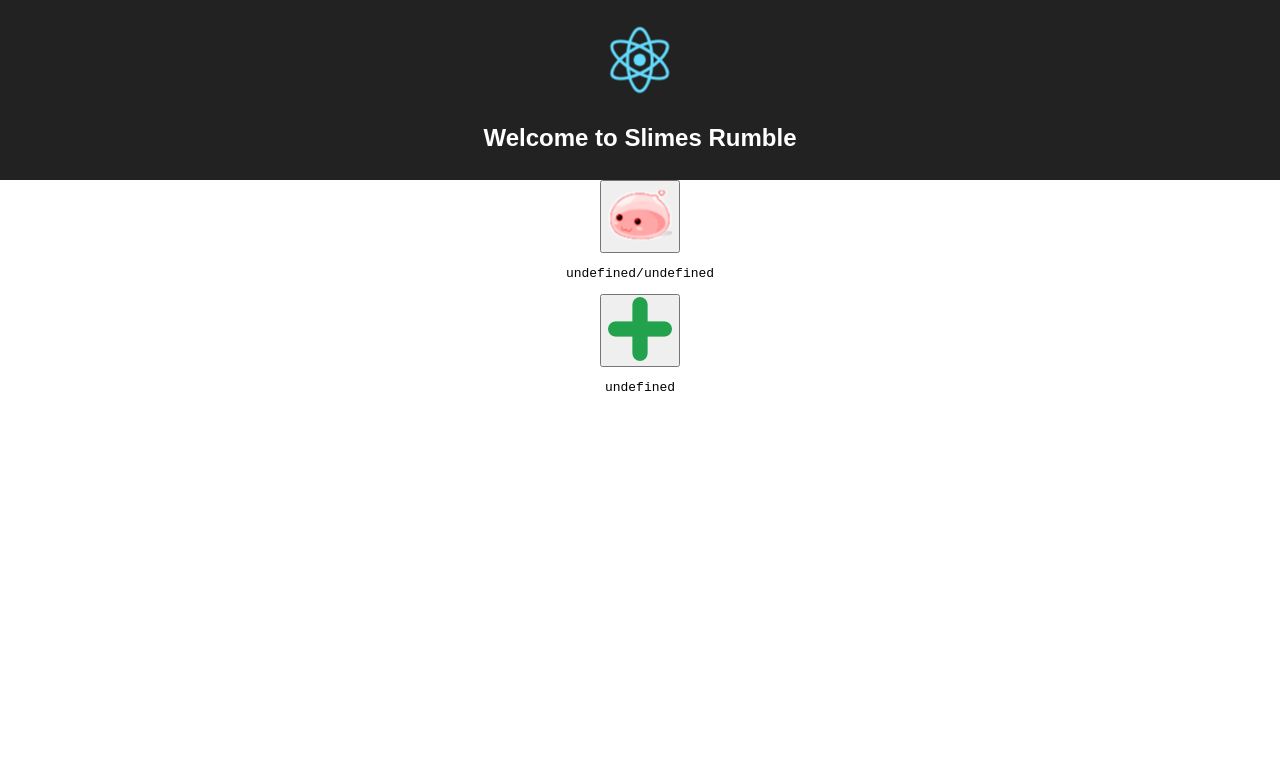
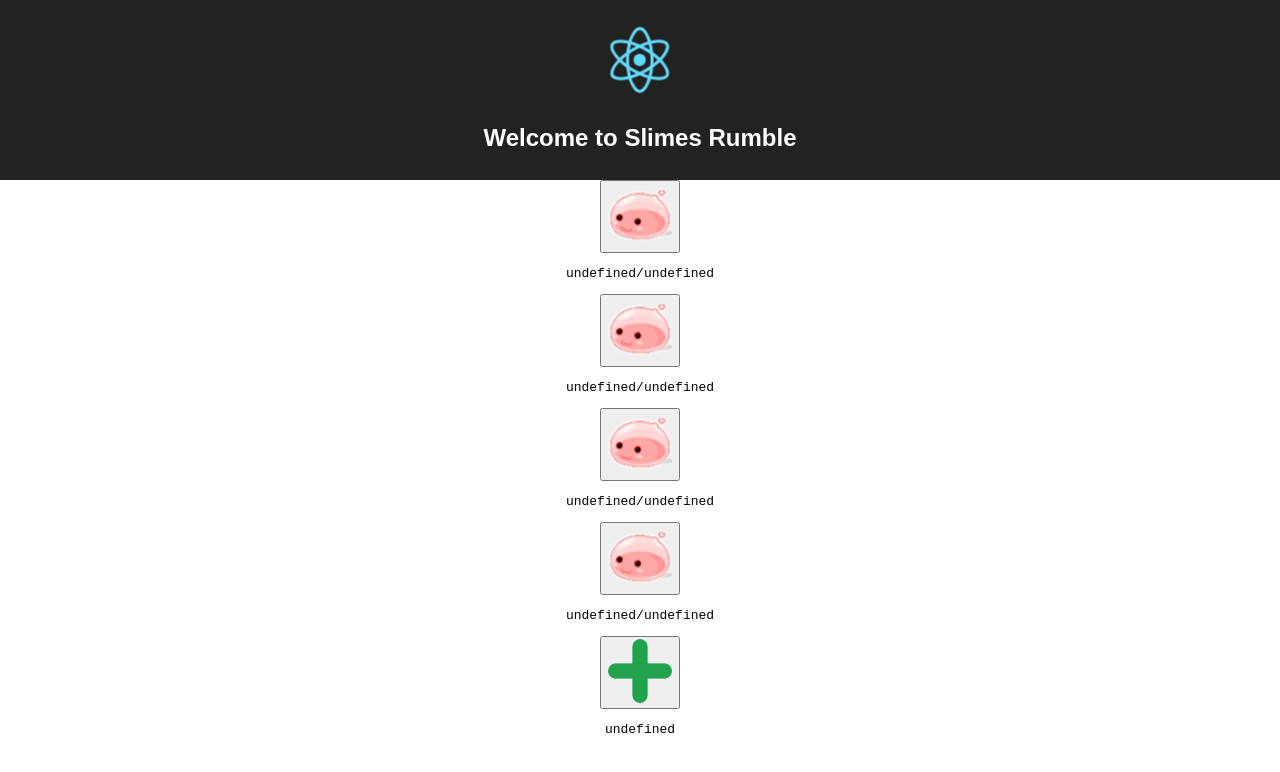
Before and after one commit to Knoty/reactive_slimes, a React (Create React App) app: page / in a window 1280 px wide. Shown: the top 772 px of the page. Built offline with nearby package versions, Linux system fonts and the light colour scheme.

Commit message:
Rendering 4 slimes instead of one

```diff
--- a/src/App.js
+++ b/src/App.js
@@ -1,8 +1,8 @@
 import React, { Component } from 'react';
 import logo from './logo.svg';
 import './App.css';
-import Slime from './Slime.jsx';
-import CreateButton from './CreateSlime';
+import SlimeGroup from './SlimesGroup.jsx';
+import CreateButton from './CreateSlime.jsx';
 
 class App extends Component {
   render() {
@@ -12,7 +12,7 @@ class App extends Component {
           <img src={logo} className="App-logo" alt="logo" />
           <h2>Welcome to Slimes Rumble</h2>
         </div>
-        <Slime />
+        <SlimeGroup slimesAmount="3" />
         <CreateButton />
       </div>
     );
```
